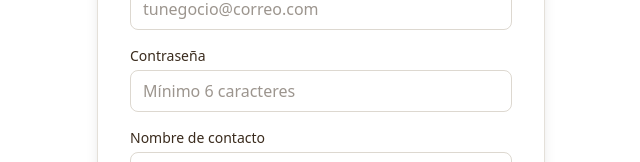
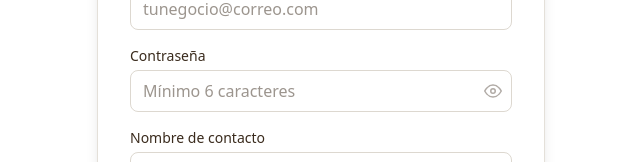
Before and after one commit to GeoKaia/GeoKaia-Frontend, a Next.js app: page /negocio/registro in a window 1280 px wide. Shown: the part 264-426 px from the top of the page, without its empty margins (319-959 px from the left). Built offline with nearby package versions, Linux system fonts and the light colour scheme; no server answers.

Commit message:
feat(auth): agregar boton de ver/ocultar contraseña
CampoContrasena.jsx: input reusable con icono de ojo que alterna entre
type=password y type=text. Conectado en /negocio/login y /negocio/registro.
Probado: el toggle cambia el type del input y muestra el valor tipeado.

```diff
--- a/src/app/negocio/login/page.jsx
+++ b/src/app/negocio/login/page.jsx
@@ -5,6 +5,7 @@
 import { useRouter } from "next/navigation";
 import { loginNegocio, verificar2FA } from "@/lib/api";
 import { guardarToken } from "@/lib/auth";
+import CampoContrasena from "@/components/CampoContrasena";
 
 export default function LoginNegocioPage() {
   const router = useRouter();
@@ -116,14 +117,12 @@
                 <label htmlFor="password" className="mb-1 block text-sm font-medium text-brand-text">
                   Contraseña
                 </label>
-                <input
+                <CampoContrasena
                   id="password"
                   name="password"
-                  type="password"
                   autoComplete="current-password"
                   value={credenciales.password}
                   onChange={handleCredencialesChange}
-                  className="w-full rounded-lg border border-secondary/50 px-3 py-2 text-brand-text outline-none focus:border-primary focus:ring-1 focus:ring-primary"
                   placeholder="Tu contraseña"
                 />
               </div>
--- a/src/app/negocio/registro/page.jsx
+++ b/src/app/negocio/registro/page.jsx
@@ -3,6 +3,7 @@
 import { useState } from "react";
 import Link from "next/link";
 import { registrarNegocio } from "@/lib/api";
+import CampoContrasena from "@/components/CampoContrasena";
 
 const initialForm = {
   email: "",
@@ -119,14 +120,12 @@
             <label htmlFor="password" className="mb-1 block text-sm font-medium text-brand-text">
               Contraseña
             </label>
-            <input
+            <CampoContrasena
               id="password"
               name="password"
-              type="password"
               autoComplete="new-password"
               value={form.password}
               onChange={handleChange}
-              className="w-full rounded-lg border border-secondary/50 px-3 py-2 text-brand-text outline-none focus:border-primary focus:ring-1 focus:ring-primary"
               placeholder="Mínimo 6 caracteres"
             />
           </div>
--- /dev/null
+++ b/src/components/CampoContrasena.jsx
@@ -0,0 +1,41 @@
+"use client";
+
+import { useState } from "react";
+
+export default function CampoContrasena({ id, name, value, onChange, autoComplete, placeholder }) {
+  const [visible, setVisible] = useState(false);
+
+  return (
+    <div className="relative">
+      <input
+        id={id}
+        name={name}
+        type={visible ? "text" : "password"}
+        autoComplete={autoComplete}
+        value={value}
+        onChange={onChange}
+        className="w-full rounded-lg border border-secondary/50 px-3 py-2 pr-10 text-brand-text outline-none focus:border-primary focus:ring-1 focus:ring-primary"
+        placeholder={placeholder}
+      />
+      <button
+        type="button"
+        onClick={() => setVisible((v) => !v)}
+        aria-label={visible ? "Ocultar contraseña" : "Mostrar contraseña"}
+        tabIndex={-1}
+        className="absolute right-2.5 top-1/2 -translate-y-1/2 text-brand-text/40 hover:text-brand-text"
+      >
+        {visible ? (
+          <svg width="18" height="18" viewBox="0 0 24 24" fill="none" stroke="currentColor" strokeWidth="2">
+            <path d="M17.94 17.94A10.07 10.07 0 0 1 12 20c-7 0-11-8-11-8a18.45 18.45 0 0 1 5.06-5.94M9.9 4.24A9.12 9.12 0 0 1 12 4c7 0 11 8 11 8a18.5 18.5 0 0 1-2.16 3.19m-6.72-1.07a3 3 0 1 1-4.24-4.24" />
+            <line x1="1" y1="1" x2="23" y2="23" />
+          </svg>
+        ) : (
+          <svg width="18" height="18" viewBox="0 0 24 24" fill="none" stroke="currentColor" strokeWidth="2">
+            <path d="M1 12s4-8 11-8 11 8 11 8-4 8-11 8-11-8-11-8Z" />
+            <circle cx="12" cy="12" r="3" />
+          </svg>
+        )}
+      </button>
+    </div>
+  );
+}
```
